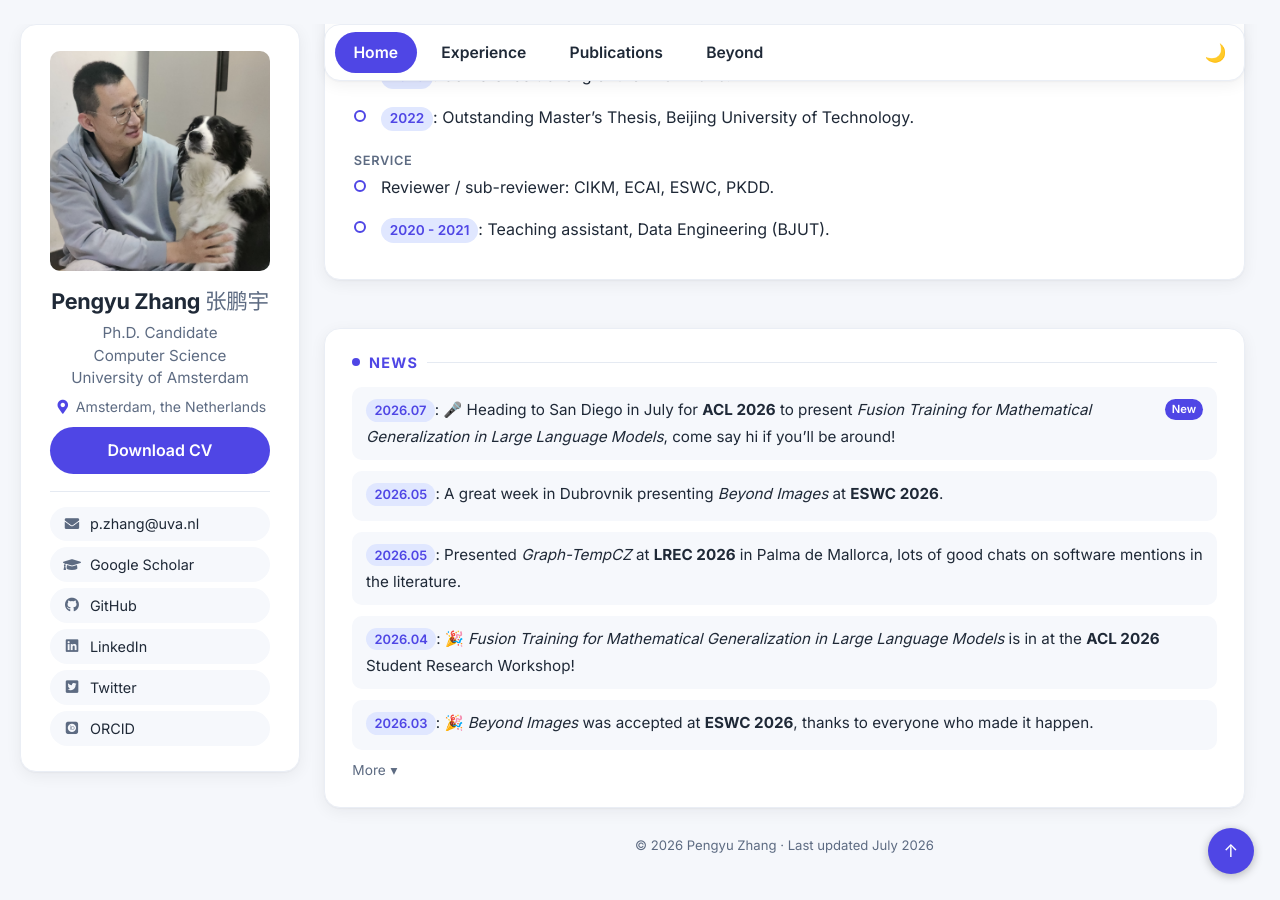
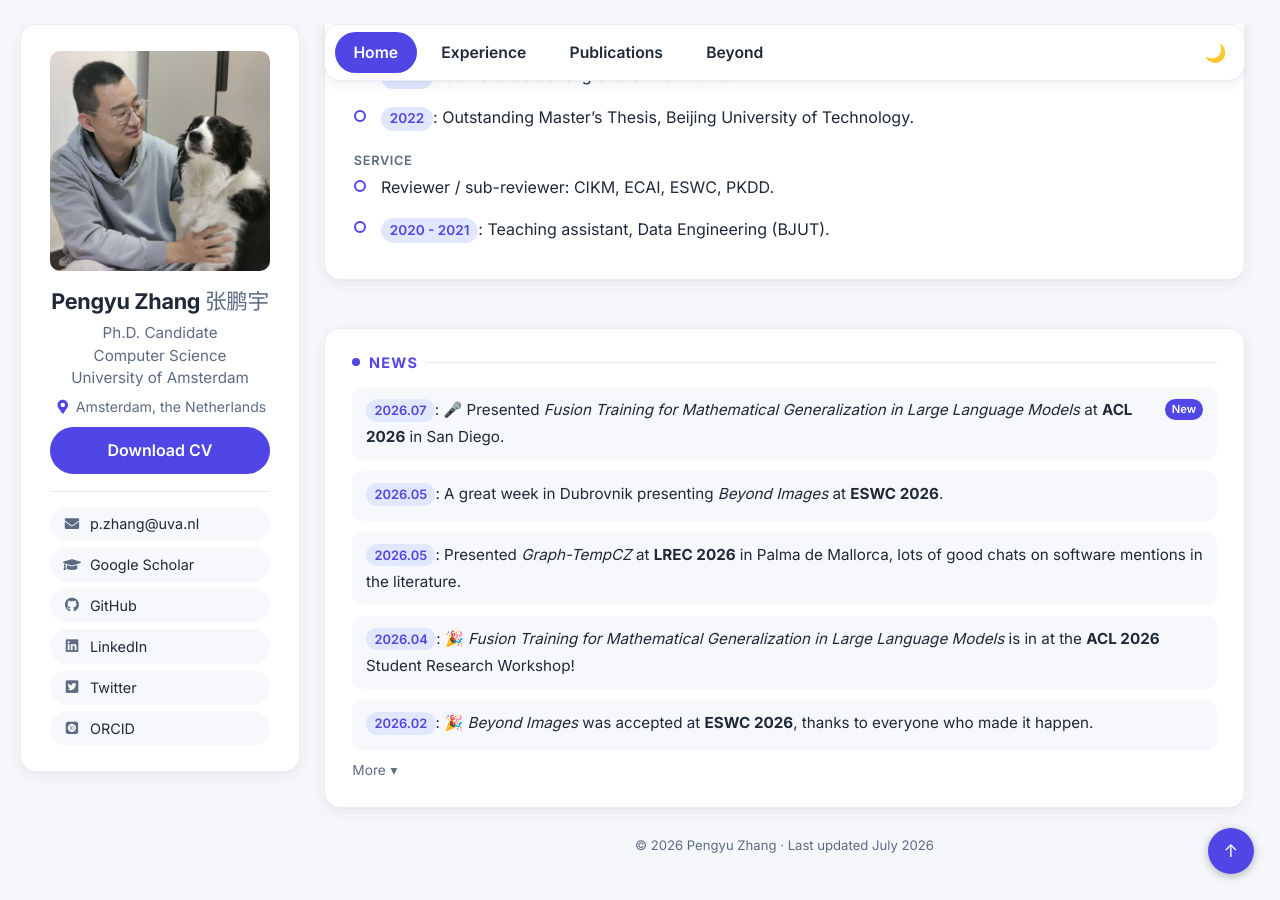
Before and after one commit to pengyu-zhang/pengyu-zhang.github.io, a Jekyll site: the page built from _pages/about.md, in a window 1280 px wide and 900 px high, scrolled down 851 px. Built offline with Jekyll 4.4.1, drawn with Linux system fonts in a browser that asks for light colours; some web fonts are replaced.

Commit message:
News: correct months against official venue dates; ACL item to past tense
Verified against each venue's important-dates page (and the ESWA paper's
printed history): Graph-TempCZ 2026.01->02 (LREC notification Feb 13),
ESWA survey 2025.08->09 (accepted Sep 4), Beyond Images 2026.03->02
(ESWC notification Feb 12), CYCLE 2024.08->07 (CIKM notification Jul 16).
ACL 2026 ended Jul 7, so the heading-to item is now past tense.

Co-Authored-By: Claude Fable 5 <noreply@anthropic.com>

```diff
--- a/_includes/news-items.md
+++ b/_includes/news-items.md
@@ -1,18 +1,18 @@
-- *2026.07*: 🎤 Heading to San Diego in July for **ACL 2026** to present *Fusion Training for Mathematical Generalization in Large Language Models*, come say hi if you'll be around!
+- *2026.07*: 🎤 Presented *Fusion Training for Mathematical Generalization in Large Language Models* at **ACL 2026** in San Diego.
 - *2026.05*: A great week in Dubrovnik presenting *Beyond Images* at **ESWC 2026**.
 - *2026.05*: Presented *Graph-TempCZ* at **LREC 2026** in Palma de Mallorca, lots of good chats on software mentions in the literature.
 - *2026.04*: 🎉 *Fusion Training for Mathematical Generalization in Large Language Models* is in at the **ACL 2026** Student Research Workshop!
-- *2026.03*: 🎉 *Beyond Images* was accepted at **ESWC 2026**, thanks to everyone who made it happen.
+- *2026.02*: 🎉 *Beyond Images* was accepted at **ESWC 2026**, thanks to everyone who made it happen.
 <details class="news-more" markdown="1">
 <summary><span class="more-label">More</span><span class="less-label">Less</span></summary>
 
-- *2026.01*: 🎉 *Graph-TempCZ* accepted at **LREC 2026**. Great to see this one land.
-- *2025.08*: 🎉 Our survey on large language models for data challenges in graphs was accepted in **Expert Systems with Applications**.
+- *2026.02*: 🎉 *Graph-TempCZ* accepted at **LREC 2026**. Great to see this one land.
+- *2025.09*: 🎉 Our survey on large language models for data challenges in graphs was accepted in **Expert Systems with Applications**.
 - *2024.11*: Presented our work on entity linking and co-occurrence networks at **EKAW 2024**, right here in Amsterdam.
 - *2024.10*: Off to Boise for **CIKM 2024** to present *CYCLE*.
 - *2024.10*: Presented *TIGER* at **ECAI 2024** in Santiago de Compostela.
 - *2024.09*: 🎉 Our paper on entity linking in co-occurrence networks was accepted at **EKAW 2024**.
-- *2024.08*: 🎉 *CYCLE* accepted at **CIKM 2024**!
+- *2024.07*: 🎉 *CYCLE* accepted at **CIKM 2024**!
 - *2024.07*: 🎉 *TIGER* accepted at **ECAI 2024**!
 
 </details>
```
